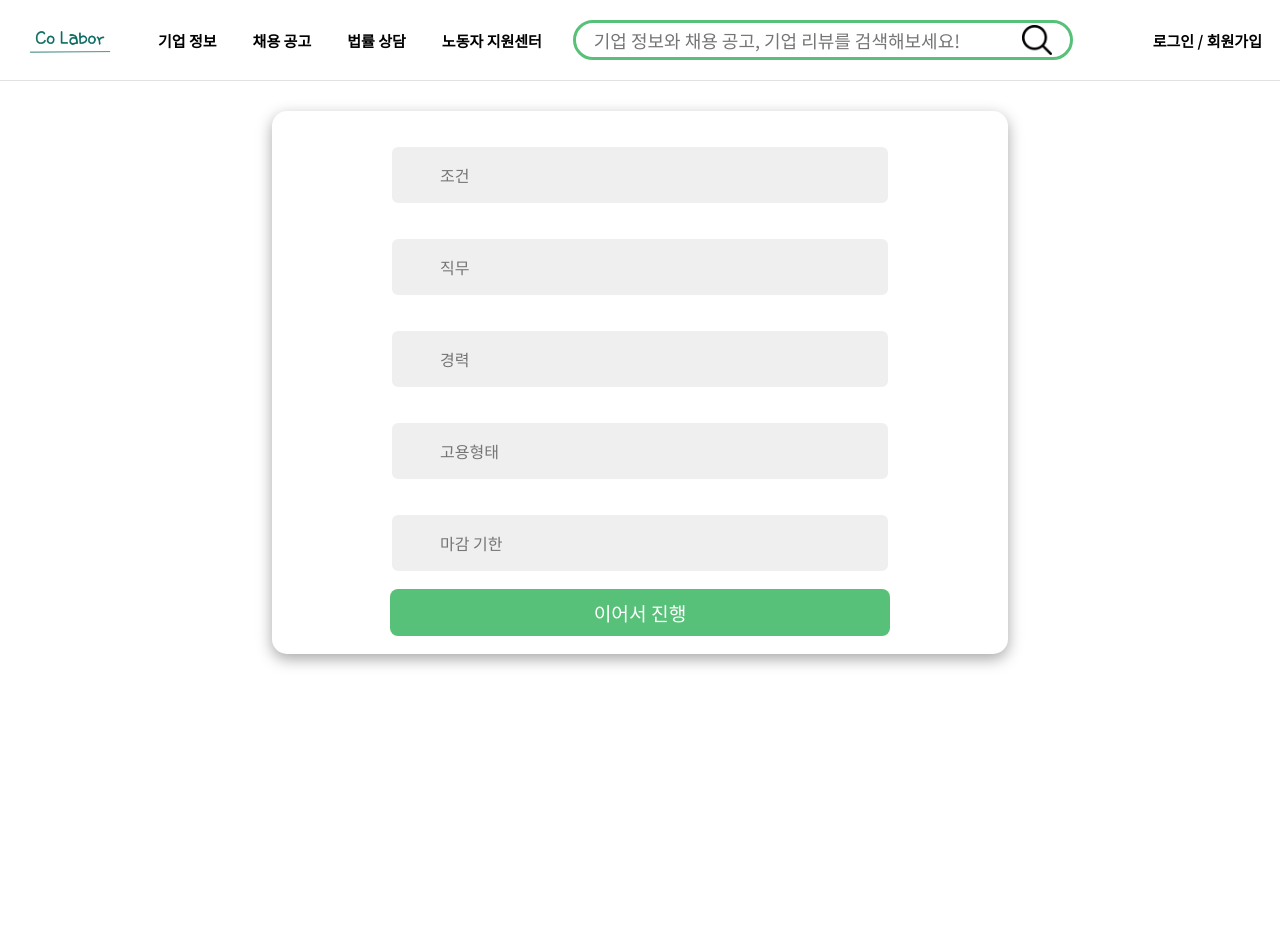
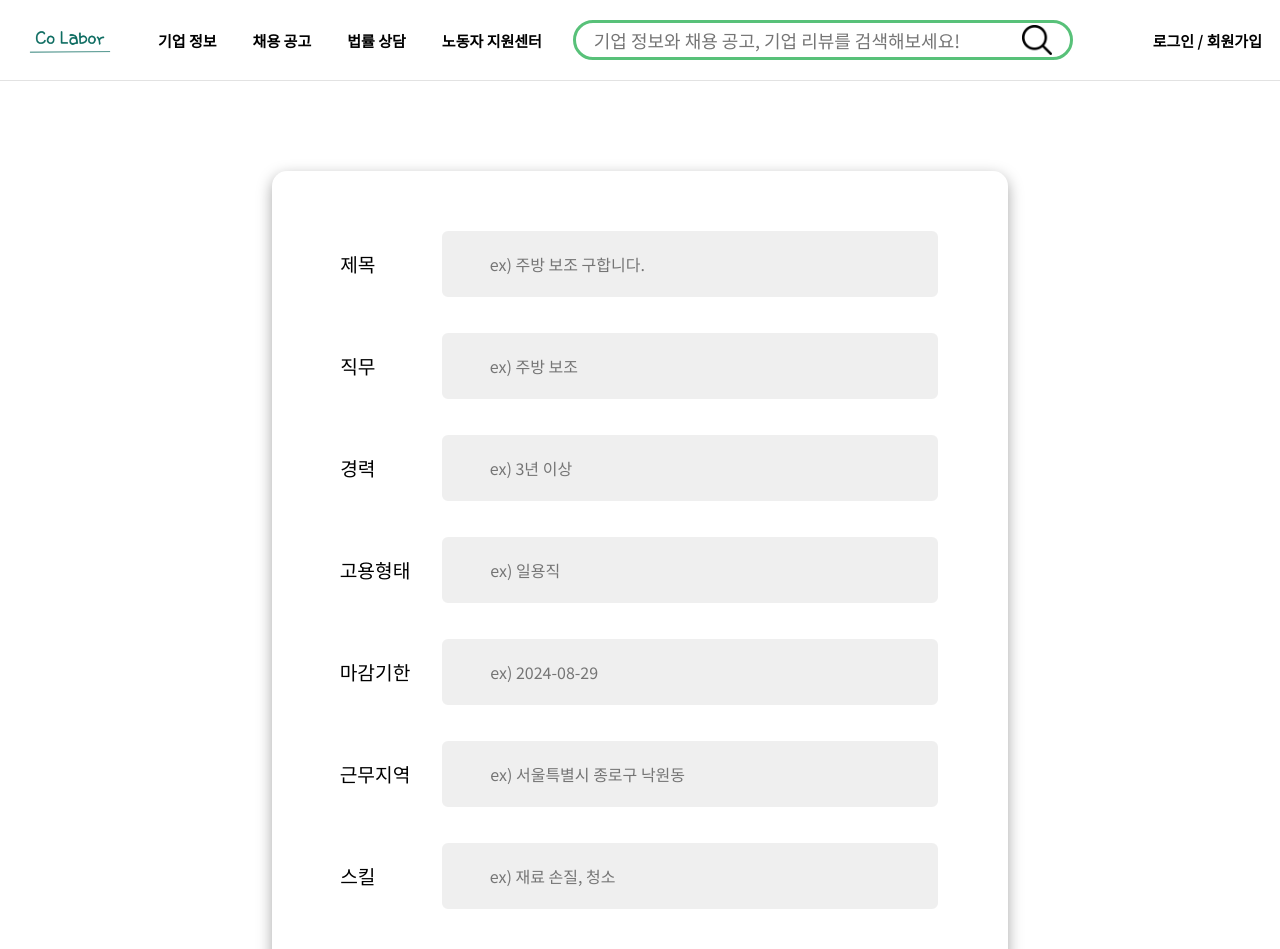
Before and after one commit to Co-Labor-Project/Co-Labor-FE, a React (Vite) app: page /JobNoticeApply in a window 1280 px wide. Shown: the top 949 px of the page. Before the commit the page ends 800 px from the top, so only its background shows below. Built offline with nearby package versions, Linux system fonts and the light colour scheme; no server answers; sample sign-in values are in the browser's storage; the HTML template or start-up script is replaced by a standard one; what react-naver-maps would draw is missing.

Commit message:
feat : add job notice enroll page

```diff
--- a/package.json
+++ b/package.json
@@ -3,7 +3,7 @@
   "private": true,
   "version": "0.0.0",
   "type": "module",
-  "proxy": "http://localhost:8080",
+  "proxy": "http://3.36.90.4:8080",
   "scripts": {
     "dev": "vite",
     "build": "vite build",
--- a/src/components/JobNoticeApplyCenter.jsx
+++ b/src/components/JobNoticeApplyCenter.jsx
@@ -1,163 +1,34 @@
-// import React, { useRef, useState, useEffect } from 'react';
-// import './css/JobNoticeApplyCenter.css';
-
-// const JobNoticeApplyCenter = () => {
-//   const containerRef = useRef(null);
-
-//   const [input, setInput] = useState({
-//     enterpriseId: '',
-//     name: '',
-//     address1: '',
-//     address2: '',
-//     address3: '',
-//     type: '',
-//     phoneNumber: '',
-//     description: '',
-//   });
-
-//   const onChangeInput = (e) => {
-//     let name = e.target.name;
-//     let value = e.target.value;
-
-//     setInput({
-//       ...input,
-//       [name]: value,
-//     });
-//   };
-
-//   const onSubmit = () => {
-//     // Handle form submission logic here
-//     console.log(input);
-//   };
-
-//   return (
-//     <div className="JobNoticeApplyCenter">
-//       <section className="section1">
-//         <div className="input-group">
-//           <i className="bx bxs-lock-alt"></i>
-//           <input
-//             type="text"
-//             name="name"
-//             placeholder="조건"
-//             value={input.name}
-//             onChange={onChangeInput}
-//             className="sectionInput"
-//           />
-//         </div>
-//         <div className="input-group">
-//           <i className="bx bxs-lock-alt"></i>
-//           <input
-//             className="sectionInput"
-//             type="text"
-//             name="type"
-//             placeholder="직무"
-//             value={input.type}
-//             onChange={onChangeInput}
-//           />
-//         </div>
-//         <div className="input-group">
-//           <i className="bx bxs-lock-alt"></i>
-//           <input
-//             type="text"
-//             name="phoneNumber"
-//             placeholder="경력"
-//             value={input.phoneNumber}
-//             onChange={onChangeInput}
-//             className="sectionInput"
-//           />
-//         </div>
-//         <div className="input-group">
-//           <i className="bx bxs-lock-alt"></i>
-//           <input
-//             type="text"
-//             name="phoneNumber"
-//             placeholder="고용형태"
-//             value={input.phoneNumber}
-//             onChange={onChangeInput}
-//             className="sectionInput"
-//           />
-//         </div>
-//         <div className="input-group">
-//           <i className="bx bxs-lock-alt"></i>
-//           <input
-//             type="text"
-//             name="phoneNumber"
-//             placeholder="마감 기한"
-//             value={input.phoneNumber}
-//             onChange={onChangeInput}
-//             className="sectionInput"
-//           />
-//         </div>
-//       </section>
-//       <section className="section2">
-//         <div className="input-group">
-//           <i className="bx bxs-lock-alt"></i>
-//           <input
-//             type="text"
-//             name="name"
-//             placeholder="근무 지역"
-//             value={input.name}
-//             onChange={onChangeInput}
-//             className="sectionInput"
-//           />
-//         </div>
-//         <div className="input-group">
-//           <i className="bx bxs-lock-alt"></i>
-//           <input
-//             type="text"
-//             name="type"
-//             placeholder="스킬"
-//             value={input.type}
-//             onChange={onChangeInput}
-//             className="sectionInput"
-//           />
-//         </div>
-//         <div className="input-group">
-//           <i className="bx bxs-lock-alt"></i>
-//           <input
-//             type="text"
-//             name="phoneNumber"
-//             placeholder="제목"
-//             value={input.phoneNumber}
-//             onChange={onChangeInput}
-//             className="sectionInput"
-//           />
-//         </div>
-//         <div className="input-group">
-//           <i className="bx bxs-lock-alt"></i>
-//           <textarea
-//             name="description"
-//             placeholder="설명"
-//             value={input.description}
-//             onChange={onChangeInput}
-//             className="sectionInput"
-//           />
-//         </div>
-//       </section>
-//       <section className="section3">
-//         <button onClick={onSubmit}>등록하기</button>
-//       </section>
-//     </div>
-//   );
-// };
-
-// export default JobNoticeApplyCenter;
-import React, { useState } from 'react';
-import './css/JobNoticeApplyCenter.css';
+import "./css/JobNoticeApplyCenter.css";
+import { useNavigate } from "react-router-dom";
+import React, { useState, useEffect, useRef, useContext } from "react";
 
 const JobNoticeApplyCenter = () => {
+  const nav = useNavigate();
+  const [username, setUsername] = useState("");
+
+  useEffect(() => {
+    const storedUsername = sessionStorage.getItem("username");
+    if (storedUsername) {
+      setUsername(storedUsername);
+    } else {
+      nav("/SingIn");
+      alert("이 기능을 사용하려면 로그인이 필요합니다.");
+    }
+  }, [nav]);
+
   const [input, setInput] = useState({
-    enterpriseId: '',
-    name: '',
-    address1: '',
-    address2: '',
-    address3: '',
-    type: '',
-    phoneNumber: '',
-    description: '',
+    title: "",
+    job_role: "",
+    experience: "",
+    employment_type: "",
+    dead_date: "",
+    location: "",
+    skills: "",
+    description: "",
   });
 
   const [showSection2, setShowSection2] = useState(false);
+  const [selectedFile, setSelectedFile] = useState(null);
 
   const onChangeInput = (e) => {
     let name = e.target.name;
@@ -169,26 +40,231 @@ const JobNoticeApplyCenter = () => {
     });
   };
 
+  const onFileChange = (e) => {
+    setSelectedFile(e.target.files[0]);
+  };
+
   const onSubmit = () => {
-    // Handle form submission logic here
-    console.log(input);
+    const {
+      title,
+      job_role,
+      experience,
+      employment_type,
+      dead_date,
+      location,
+      skills,
+      description,
+    } = input;
+
+    if (
+      !title ||
+      !job_role ||
+      !experience ||
+      !employment_type ||
+      !dead_date ||
+      !location ||
+      !skills ||
+      !description
+    ) {
+      alert("모든 입력 필드를 채워주세요.");
+      return;
+    }
+
+    const formData = new FormData();
+    formData.append("enterprise_user_id", username); // 사용자 ID를 적절히 설정하세요
+    formData.append("image", selectedFile);
+    formData.append(
+      "job",
+      JSON.stringify({
+        title,
+        description,
+        jobRole: job_role,
+        experience,
+        employmentType: employment_type,
+        deadDate: dead_date,
+        location,
+        skills,
+        views: 0,
+      })
+    );
+    for (let pair of formData.entries()) {
+      console.log(pair[0] + ": " + pair[1]);
+    }
+
+    fetch("http://3.36.90.4:8080/api/jobs", {
+      method: "POST",
+      body: formData,
+    })
+      .then((response) => response.json())
+      .then((data) => {
+        console.log(data);
+        alert("등록 성공!");
+        nav("/JobNotice/");
+      })
+      .catch((error) => {
+        console.error("Error submitting the form", error);
+        alert("등록 실패!");
+      });
+  };
+
+  const validateDate = (dateString) => {
+    const regex = /^\d{4}-\d{2}-\d{2}$/;
+    if (!dateString.match(regex)) return false;
+    const date = new Date(dateString);
+    return date instanceof Date && !isNaN(date);
   };
 
   const handleProceed = () => {
+    const {
+      title,
+      job_role,
+      experience,
+      employment_type,
+      dead_date,
+      location,
+      skills,
+    } = input;
+
+    if (
+      !title ||
+      !job_role ||
+      !experience ||
+      !employment_type ||
+      !dead_date ||
+      !location ||
+      !skills
+    ) {
+      alert("모든 입력 필드를 채워주세요.");
+      return;
+    }
+
+    if (!validateDate(dead_date)) {
+      alert(
+        "마감 기한이 올바른 형식이 아닙니다. YYYY-MM-DD 형식으로 입력해주세요."
+      );
+      return;
+    }
+
     setShowSection2(true);
   };
 
   return (
     <div className="JobNoticeApplyCenter">
+      <div className="gap2" />
       <div className="sections-wrapper">
-        <section className={`section1 ${showSection2 ? 'hidden' : ''}`}>
+        <section className={`section1 ${showSection2 ? "hidden" : ""}`}>
+          <br />
           <div className="input-group">
             <i className="bx bxs-lock-alt"></i>
-            <input
-              type="text"
-              name="name"
-              placeholder="조건"
-              value={input.name}
+            <div className="wrapper">
+              <span>제목&nbsp;&nbsp;&nbsp;&nbsp;&nbsp;&nbsp;&nbsp;&nbsp;</span>
+              <input
+                className="sectionInput"
+                type="text"
+                name="title"
+                placeholder="ex) 주방 보조 구합니다."
+                value={input.title}
+                onChange={onChangeInput}
+              />
+            </div>
+          </div>
+          <div className="input-group">
+            <i className="bx bxs-lock-alt"></i>
+            <div className="wrapper">
+              <span>직무&nbsp;&nbsp;&nbsp;&nbsp;&nbsp;&nbsp;&nbsp;&nbsp;</span>
+              <input
+                className="sectionInput"
+                type="text"
+                name="job_role"
+                placeholder="ex) 주방 보조"
+                value={input.job_role}
+                onChange={onChangeInput}
+              />
+            </div>
+          </div>
+          <div className="input-group">
+            <i className="bx bxs-lock-alt"></i>
+            <div className="wrapper">
+              <span>경력&nbsp;&nbsp;&nbsp;&nbsp;&nbsp;&nbsp;&nbsp;&nbsp;</span>
+              <input
+                type="text"
+                name="experience"
+                placeholder="ex) 3년 이상"
+                value={input.experience}
+                onChange={onChangeInput}
+                className="sectionInput"
+              />
+            </div>
+          </div>
+          <div className="input-group">
+            <i className="bx bxs-lock-alt"></i>
+            <div className="wrapper">
+              <span>고용형태</span>
+              <input
+                type="text"
+                name="employment_type"
+                placeholder="ex) 일용직"
+                value={input.employment_type}
+                onChange={onChangeInput}
+                className="sectionInput"
+              />
+            </div>
+          </div>
+          <div className="input-group">
+            <i className="bx bxs-lock-alt"></i>
+            <div className="wrapper">
+              <span>마감기한</span>
+              <input
+                type="text"
+                name="dead_date"
+                placeholder="ex) 2024-08-29"
+                value={input.dead_date}
+                onChange={onChangeInput}
+                className="sectionInput"
+              />
+            </div>
+          </div>
+          <div className="input-group">
+            <i className="bx bxs-lock-alt"></i>
+            <div className="wrapper">
+              <span>근무지역</span>
+              <input
+                type="text"
+                name="location"
+                placeholder="ex) 서울특별시 종로구 낙원동"
+                value={input.location}
+                onChange={onChangeInput}
+                className="sectionInput"
+              />
+            </div>
+          </div>
+          <div className="input-group">
+            <i className="bx bxs-lock-alt"></i>
+            <div className="wrapper">
+              <span>스킬&nbsp;&nbsp;&nbsp;&nbsp;&nbsp;&nbsp;&nbsp;&nbsp;</span>
+              <input
+                type="text"
+                name="skills"
+                placeholder="ex) 재료 손질, 청소"
+                value={input.skills}
+                onChange={onChangeInput}
+                className="sectionInput"
+              />
+            </div>
+          </div>
+          <br />
+          <button onClick={handleProceed}>이어서 진행하기</button>
+        </section>
+        <section className={`section2 ${showSection2 ? "" : "hidden"}`}>
+          <span className="jobdes">
+            업무내용, 지원자격, 우대사항, 근무요일,
+          </span>
+          <span className="jobdes">근무시간, 지원방법 등을 설명해주세요!</span>
+          <div className="input-group">
+            <i className="bx bxs-lock-alt"></i>
+            <textarea
+              name="description"
+              value={input.description}
               onChange={onChangeInput}
               className="sectionInput"
             />
@@ -196,90 +272,9 @@ const JobNoticeApplyCenter = () => {
           <div className="input-group">
             <i className="bx bxs-lock-alt"></i>
             <input
-              className="sectionInput"
-              type="text"
-              name="type"
-              placeholder="직무"
-              value={input.type}
-              onChange={onChangeInput}
-            />
-          </div>
-          <div className="input-group">
-            <i className="bx bxs-lock-alt"></i>
-            <input
-              type="text"
-              name="phoneNumber"
-              placeholder="경력"
-              value={input.phoneNumber}
-              onChange={onChangeInput}
-              className="sectionInput"
-            />
-          </div>
-          <div className="input-group">
-            <i className="bx bxs-lock-alt"></i>
-            <input
-              type="text"
-              name="phoneNumber"
-              placeholder="고용형태"
-              value={input.phoneNumber}
-              onChange={onChangeInput}
-              className="sectionInput"
-            />
-          </div>
-          <div className="input-group">
-            <i className="bx bxs-lock-alt"></i>
-            <input
-              type="text"
-              name="phoneNumber"
-              placeholder="마감 기한"
-              value={input.phoneNumber}
-              onChange={onChangeInput}
-              className="sectionInput"
-            />
-          </div>
-          <button onClick={handleProceed}>이어서 진행</button>
-        </section>
-        <section className={`section2 ${showSection2 ? '' : 'hidden'}`}>
-          <div className="input-group">
-            <i className="bx bxs-lock-alt"></i>
-            <input
-              type="text"
-              name="name"
-              placeholder="근무 지역"
-              value={input.name}
-              onChange={onChangeInput}
-              className="sectionInput"
-            />
-          </div>
-          <div className="input-group">
-            <i className="bx bxs-lock-alt"></i>
-            <input
-              type="text"
-              name="type"
-              placeholder="스킬"
-              value={input.type}
-              onChange={onChangeInput}
-              className="sectionInput"
-            />
-          </div>
-          <div className="input-group">
-            <i className="bx bxs-lock-alt"></i>
-            <input
-              type="text"
-              name="phoneNumber"
-              placeholder="제목"
-              value={input.phoneNumber}
-              onChange={onChangeInput}
-              className="sectionInput"
-            />
-          </div>
-          <div className="input-group">
-            <i className="bx bxs-lock-alt"></i>
-            <textarea
-              name="description"
-              placeholder="설명"
-              value={input.description}
-              onChange={onChangeInput}
+              type="file"
+              name="image"
+              onChange={onFileChange}
               className="sectionInput"
             />
           </div>
--- a/src/components/css/JobNoticeApplyCenter.css
+++ b/src/components/css/JobNoticeApplyCenter.css
@@ -87,6 +87,11 @@ textarea {
   border-radius: 0.5rem;
   border: 0.125rem solid var(--white);
   outline: none;
+  height: 600px;
+}
+
+textarea::placeholder {
+  font-size: 1.2em;
 }
 
 .input-group textarea:focus {
@@ -127,6 +132,7 @@ textarea {
 
 .sectionInput {
   width: 500px;
+  height: 70px;
 }
 
 .input-group input.sectionInput {
@@ -155,3 +161,14 @@ section > button {
 .hidden {
   display: none;
 }
+
+.wrapper {
+  display: flex;
+  gap: 30px;
+  align-items: center;
+  font-size: 1.2em;
+}
+
+.jobdes {
+  font-size: 1.2em;
+}
--- a/vite.config.js
+++ b/vite.config.js
@@ -6,12 +6,12 @@ export default defineConfig({
   server: {
     proxy: {
       "/auth": {
-        target: "http://localhost:8080",
+        target: "http://3.36.90.4:8080",
         changeOrigin: true,
         rewrite: (path) => path.replace(/^\/auth/, ""),
       },
       "/api": {
-        target: "http://localhost:8080",
+        target: "http://3.36.90.4:8080",
         changeOrigin: true,
         rewrite: (path) => path.replace(/^\/api/, ""),
       },
```
Also changed, not shown: src/components/CompanyDetailsCenter.jsx (+23 -25 lines), src/components/Header.jsx (+43 -23 lines), src/components/SearchOutput.jsx (+16 -16 lines), src/components/SupportCenterMap.jsx (+15 -24 lines).
